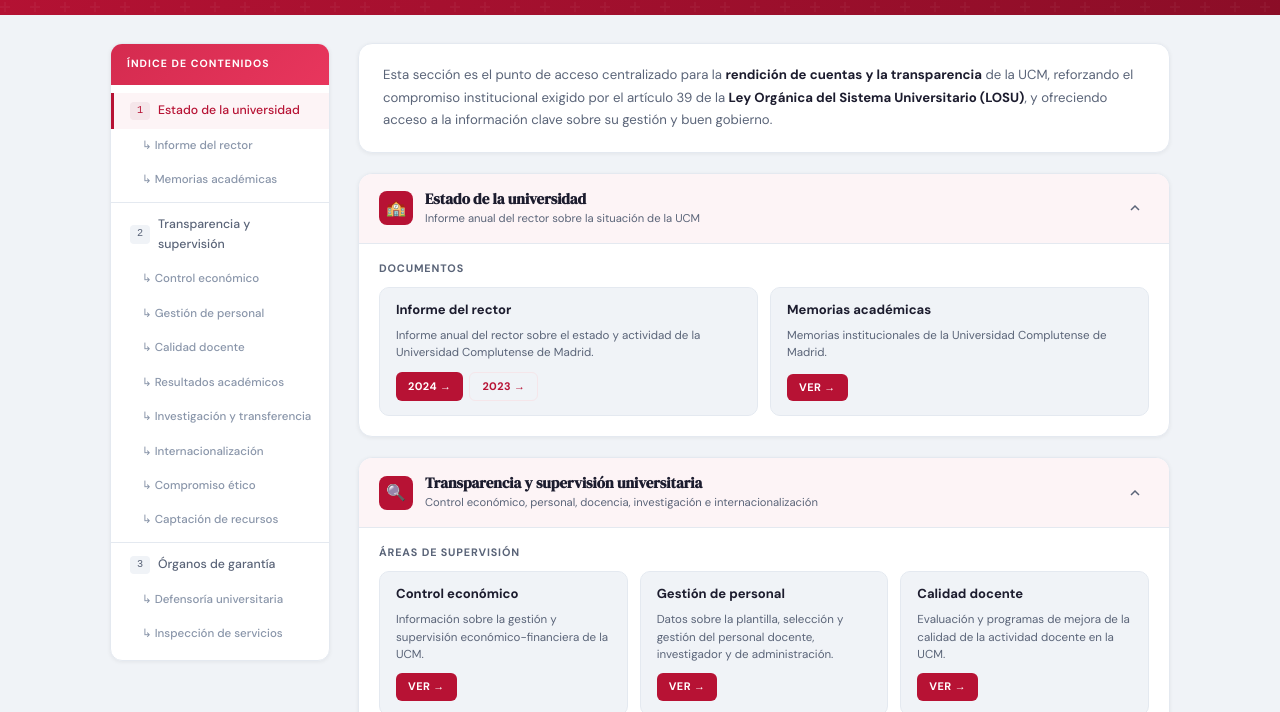
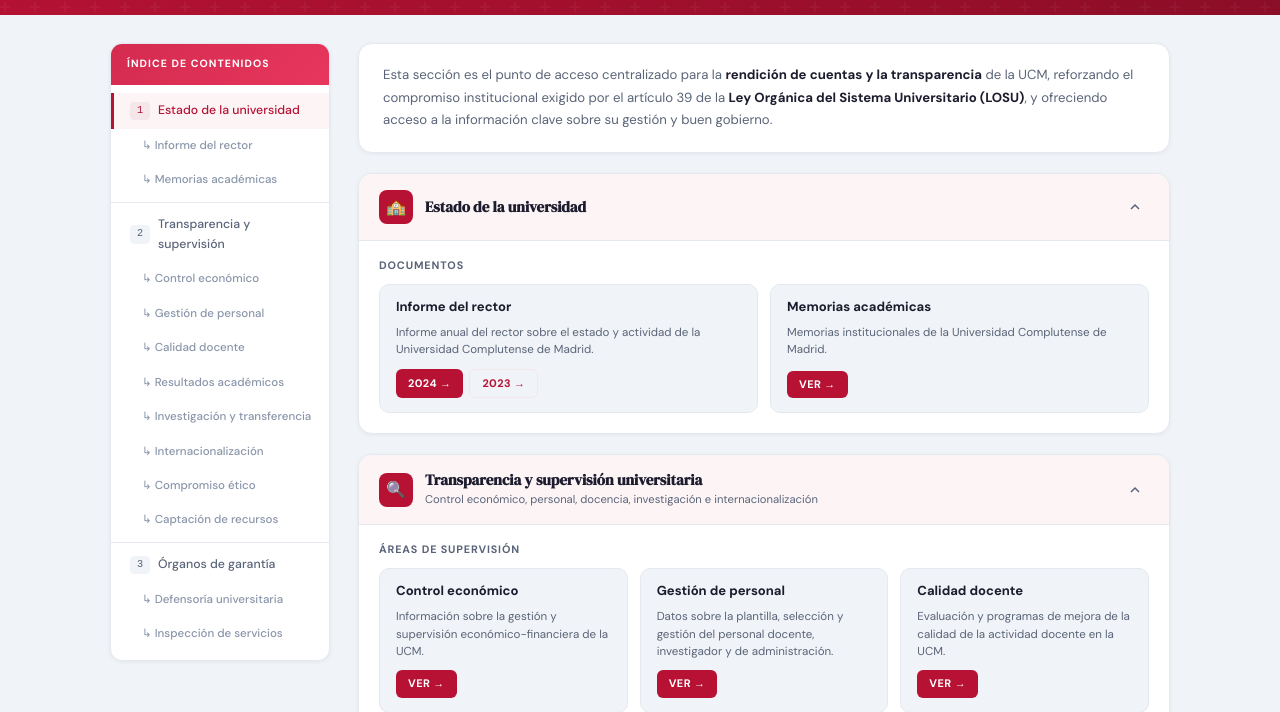
Before and after one commit to ucm-transparencia/rendicion-cuentas, a plain HTML site: page index.html in a window 1280 px wide. Shown: the part 88-800 px from the top of the page. Drawn offline with Linux system fonts and the light colour scheme.

Commit message:
Remove annual report text from university status section
Removed the annual report span from the university status section.

```diff
--- a/index.html
+++ b/index.html
@@ -228,8 +228,7 @@ a { color:inherit; text-decoration:none }
         <div class="section-hdr-icon">🏫</div>
         <div class="section-hdr-text">
           <h2>Estado de la universidad</h2>
-          <span>Informe anual del rector sobre la situación de la UCM</span>
-        </div>
+                  </div>
         <div class="section-chevron">
           <svg width="16" height="16" fill="none" stroke="currentColor" stroke-width="2.2" viewBox="0 0 24 24"><path d="m6 9 6 6 6-6"/></svg>
         </div>
```
